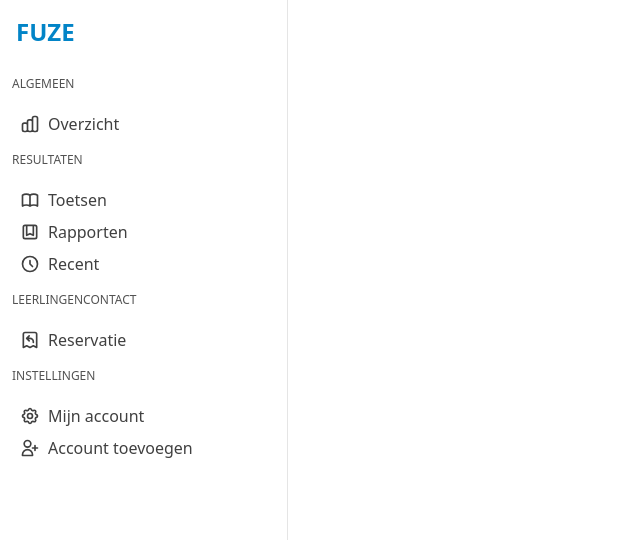
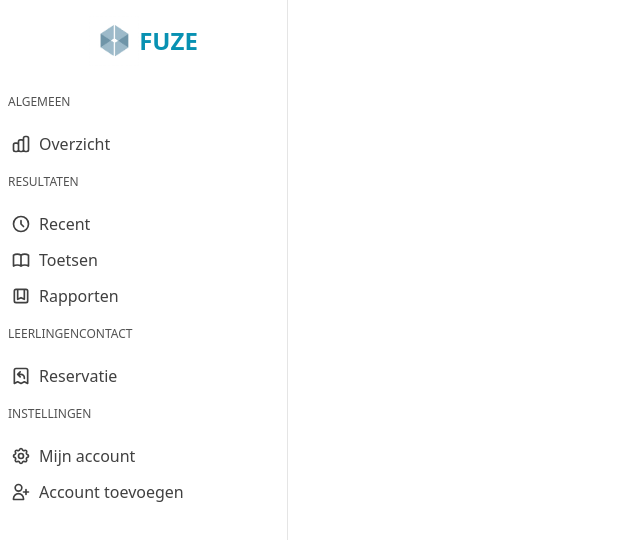
Before and after one commit to robschoovaerts08/Fuze-Scoreboek, a Next.js app: page / in a window 1280 px wide. Shown: the top 540 px of the page, without its empty margins (0-640 px from the left). Built offline with nearby package versions, Linux system fonts and the light colour scheme.

Commit message:
Improved css for sidebar

```diff
--- a/pages/components/_bar.jsx
+++ b/pages/components/_bar.jsx
@@ -8,85 +8,87 @@
   UserAddIcon,
   CogIcon,
 } from "@heroicons/react/outline";
+import Image from "next/image";
 
 function Bar() {
   return (
     <div className="border-r border-neutral-200 hidden md:block w-72 h-screen">
-      <div className="p-4 text-sky-600 font-semibold text-2xl uppercase">
+      <div className="p-4 text-cyan-600 font-semibold text-2xl uppercase flex justify-center items-center">
+        <Image src="/assets/logo.jpg" alt="Logo" width="50" height="50" />
         <h2>Fuze</h2>
       </div>
-      <div className="px-3 my-3 flex flex-col">
-        <div className="mb-4">
+      <div className="my-3 flex flex-col">
+        <div className="mb-4 mx-2">
           <h3 className="text-xs font-thin uppercase text-neutral-600">
             Algemeen
           </h3>
         </div>
         <a
-          href=""
-          className="flex justify-start items-center hover:text-sky-700 text-neutral-700 py-1"
+          href="#"
+          className="flex justify-start items-center hover:text-sky-700 hover:bg-neutral-50 border-l-[3px] border-l-transparent hover:border-l-sky-600 text-neutral-700 py-1.5"
         >
           <ChartBarIcon className="w-5 h-5 mx-2" />
           <span className="font-medium">Overzicht</span>
         </a>
       </div>
-      <div className="px-3 my-3 flex flex-col">
-        <div className="mb-4">
+      <div className="my-3 flex flex-col">
+        <div className="mb-4 mx-2">
           <h3 className="text-xs font-thin uppercase text-neutral-600">
             Resultaten
           </h3>
         </div>
         <a
           href=""
-          className="flex justify-start items-center hover:text-sky-700 text-neutral-700 py-1"
+          className="flex justify-start items-center hover:text-sky-700 hover:bg-neutral-50 border-l-[3px] border-l-transparent hover:border-l-sky-600 text-neutral-700 py-1.5"
+        >
+          <ClockIcon className="w-5 h-5 mx-2" />
+          <span className="font-medium">Recent</span>
+        </a>
+        <a
+          href=""
+          className="flex justify-start items-center hover:text-sky-700 hover:bg-neutral-50 border-l-[3px] border-l-transparent hover:border-l-sky-600 text-neutral-700 py-1.5"
         >
           <BookOpenIcon className="w-5 h-5 mx-2" />
           <span className="font-medium">Toetsen</span>
         </a>
         <a
           href=""
-          className="flex justify-start items-center hover:text-sky-700 text-neutral-700 py-1"
+          className="flex justify-start items-center hover:text-sky-700 hover:bg-neutral-50 border-l-[3px] border-l-transparent hover:border-l-sky-600 text-neutral-700 py-1.5"
         >
           <BookmarkAltIcon className="w-5 h-5 mx-2" />
           <span className="font-medium">Rapporten</span>
         </a>
-        <a
-          href=""
-          className="flex justify-start items-center hover:text-sky-700 text-neutral-700 py-1"
-        >
-          <ClockIcon className="w-5 h-5 mx-2" />
-          <span className="font-medium">Recent</span>
-        </a>
       </div>
-      <div className="px-3 my-3 flex flex-col">
-        <div className="mb-4">
+      <div className="my-3 flex flex-col">
+        <div className="mb-4 mx-2">
           <h3 className="text-xs font-thin uppercase text-neutral-600">
             Leerlingencontact
           </h3>
         </div>
         <a
           href=""
-          className="flex justify-start items-center hover:text-sky-700 text-neutral-700 py-1"
+          className="flex justify-start items-center hover:text-sky-700 hover:bg-neutral-50 border-l-[3px] border-l-transparent hover:border-l-sky-600 text-neutral-700 py-1.5"
         >
           <ReceiptRefundIcon className="w-5 h-5 mx-2" />
           <span className="font-medium">Reservatie</span>
         </a>
       </div>
-      <div className="px-3 my-3 flex flex-col">
-        <div className="mb-4">
+      <div className="my-3 flex flex-col">
+        <div className="mb-4 mx-2">
           <h3 className="text-xs font-thin uppercase text-neutral-600">
             Instellingen
           </h3>
         </div>
         <a
           href=""
-          className="flex justify-start items-center hover:text-sky-700 text-neutral-700 py-1"
+          className="flex justify-start items-center hover:text-sky-700 hover:bg-neutral-50 border-l-[3px] border-l-transparent hover:border-l-sky-600 text-neutral-700 py-1.5"
         >
           <CogIcon className="w-5 h-5 mx-2" />
           <span className="font-medium">Mijn account</span>
         </a>
         <a
           href=""
-          className="flex justify-start items-center hover:text-sky-700 text-neutral-700 py-1"
+          className="flex justify-start items-center hover:text-sky-700 hover:bg-neutral-50 border-l-[3px] border-l-transparent hover:border-l-sky-600 text-neutral-700 py-1.5"
         >
           <UserAddIcon className="w-5 h-5 mx-2" />
           <span className="font-medium">Account toevoegen</span>
```
Also changed, not shown: public/assets/logo.jpg (added).
